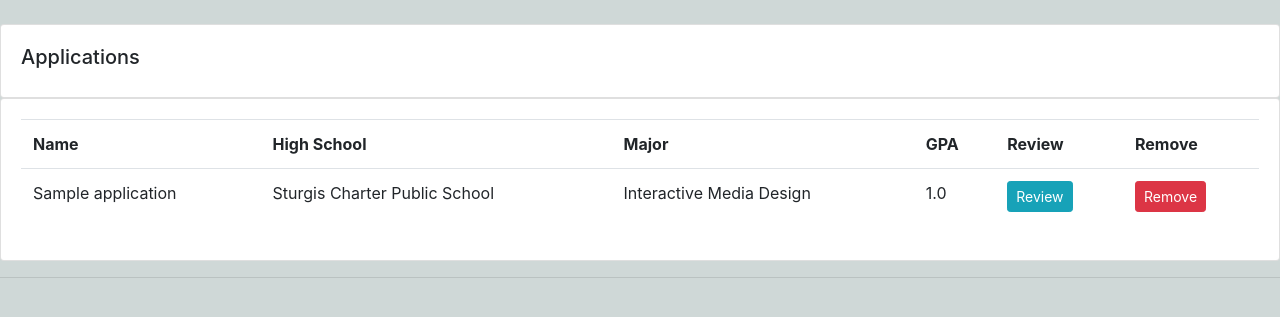
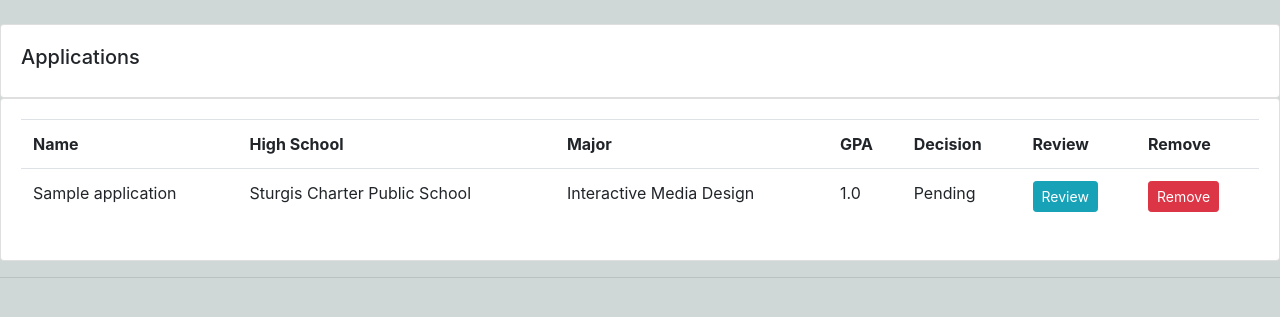
Before and after one commit to saiken86807/college-application-portal, a Django app: template appStatus/templates/appStatus/applications.html in a window 1280 px wide. Shown: the part 56-373 px from the top of the page. Run offline with Django 3.2, Linux system fonts and the light colour scheme; the template is opened without the code that fills it: values that come from a table or form of the project are taken from there, others are empty; tables that the repository leaves empty hold one stand-in row (values such as "Sample post"); some libraries are stand-ins or nearby versions.

Commit message:
added decision to table and url links

```diff
--- a/appStatus/templates/appStatus/applications.html
+++ b/appStatus/templates/appStatus/applications.html
@@ -16,6 +16,7 @@
                     <th>High School</th>
                     <th>Major</th>
                     <th>GPA</th>
+                    <th>Decision</th>
                     <th>Review</th>
                     <th>Remove</th>
                 </tr>
@@ -26,7 +27,8 @@
                     <td>{{applicant.school}}</td>
                     <td>{{applicant.major}}</td>
                     <td>{{applicant.GPA}}</td>
-                    <td><a class="btn btn-sm btn-info" href="">Review</a></td>
+                    <td>{{applicant.status}}</td>
+                    <td><a class="btn btn-sm btn-info" href="{% url 'application_review' applicant.id %}">Review</a></td>
                     <td><a class="btn btn-sm btn-danger" href="">Remove</a></td>
                 </tr>
                 {% endfor %}
```
